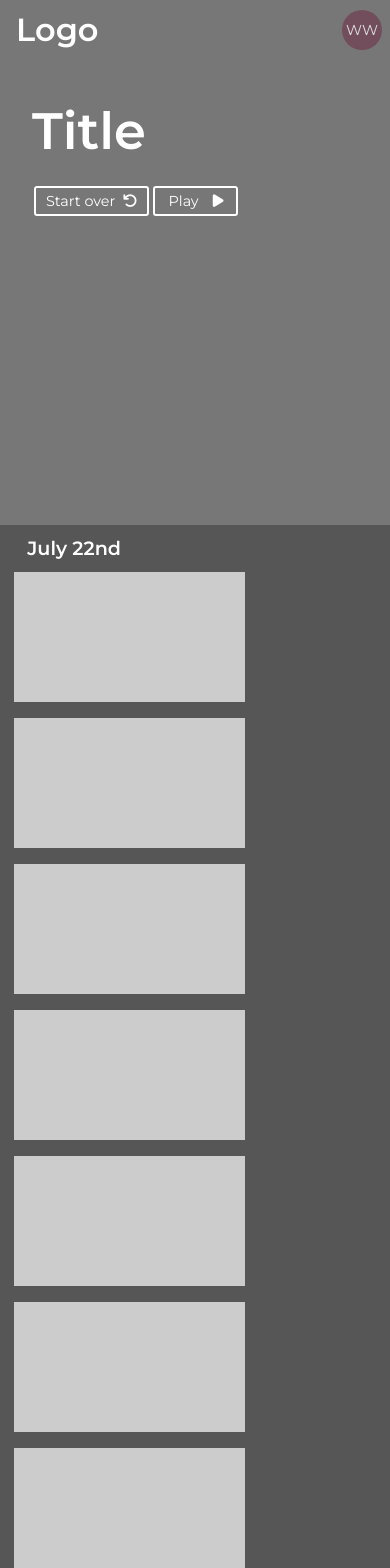
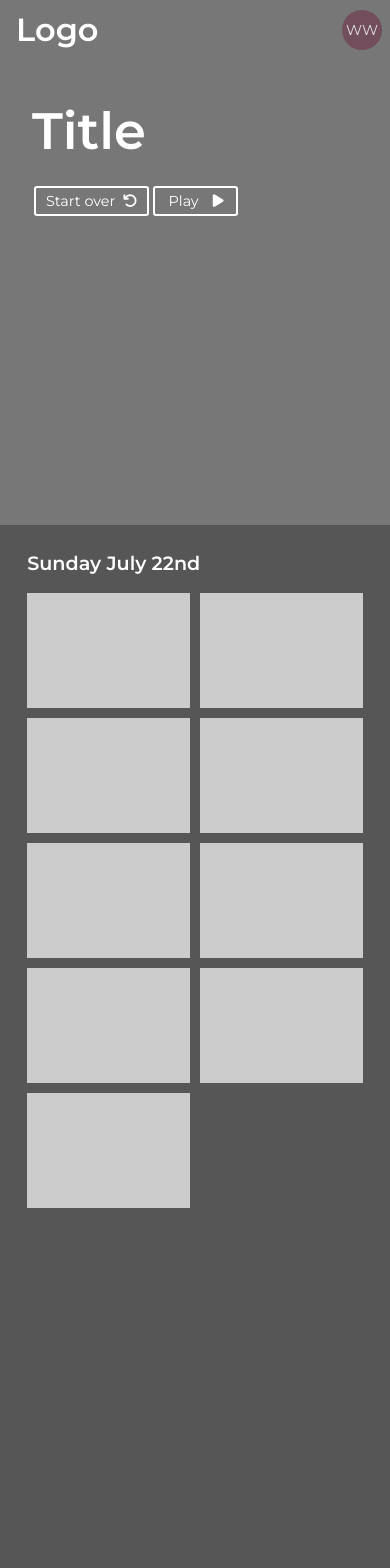
Before and after one commit to TeamSubchannel/subchannelsubscriberapp, a React (Create React App) app: page / in a window 390 px wide. Shown: the top 1568 px of the page. After the commit the page ends 1216 px from the top, so only its background shows below. Built offline with nearby package versions, Linux system fonts and the light colour scheme; what react-stripe-elements would draw is missing.

Commit message:
Made schedule component ultra responsive.

```diff
--- a/src/components/Schedule.jsx
+++ b/src/components/Schedule.jsx
@@ -1,7 +1,7 @@
 import React, { Component } from "react";
 import styled from "styled-components";
 import Video from "./Video";
-import { Row, Text } from "../theme/index";
+import { Text } from "../theme/index";
 import moment from "moment";
 
 const Div = styled.div`
@@ -16,19 +16,24 @@ const Div = styled.div`
   justify-content: center;
 `;
 
-const StyledRow = styled(Row)`
-  flex-wrap: wrap;
+const VideoDiv = styled.div`
+  display: grid;
+  grid-gap: 10px;
+  width: 90%;
+  margin: 0 auto;
+  grid-template-columns: repeat(auto-fit, minmax(150px, 1fr));
+  grid-auto-rows: 115px;
 `;
 
 const StyledText = styled(Text)`
   font-weight: 600;
   color: #fff;
+  margin: 1em 0;
   margin-left: 1em;
-  margin-top: 0.2em;
   font-size: 1.2em;
 `;
 
-let now = moment().format("MMMM Do");
+let now = moment().format("dddd MMMM Do");
 
 class Schedule extends Component {
   render() {
@@ -36,7 +41,7 @@ class Schedule extends Component {
     return (
       <Div>
         <StyledText>{now}</StyledText>
-        <StyledRow>
+        <VideoDiv>
           {videos.map((video, index) => {
             return (
               <Video
@@ -48,7 +53,7 @@ class Schedule extends Component {
               />
             );
           })}
-        </StyledRow>
+        </VideoDiv>
       </Div>
     );
   }
--- a/src/components/Video.jsx
+++ b/src/components/Video.jsx
@@ -2,10 +2,10 @@ import React from "react";
 import styled from "styled-components";
 
 const Div = styled.div`
-  min-width: 231px;
-  min-height: 130px;
+  // min-width: 231px;
+  // min-height: 130px;
   background: #ccc;
-  margin: 0.5em 0.35em;
+  // margin: 0.5em 0.35em;
 `;
 
 export default function Video() {
--- a/src/screens/App.js
+++ b/src/screens/App.js
@@ -4,7 +4,6 @@ import Player from "../components/Player";
 import Schedule from "../components/Schedule";
 import Modal from "../shared/Modal";
 import Login from "../components/Login";
-import styled from "styled-components";
 
 class App extends Component {
   constructor() {
@@ -66,6 +65,18 @@ class App extends Component {
         length: 4790,
         thumbnail: "",
         url: ""
+      },
+      {
+        name: "Video5",
+        length: 4790,
+        thumbnail: "",
+        url: ""
+      },
+      {
+        name: "Video5",
+        length: 4790,
+        thumbnail: "",
+        url: ""
       }
     ];
   };
```
